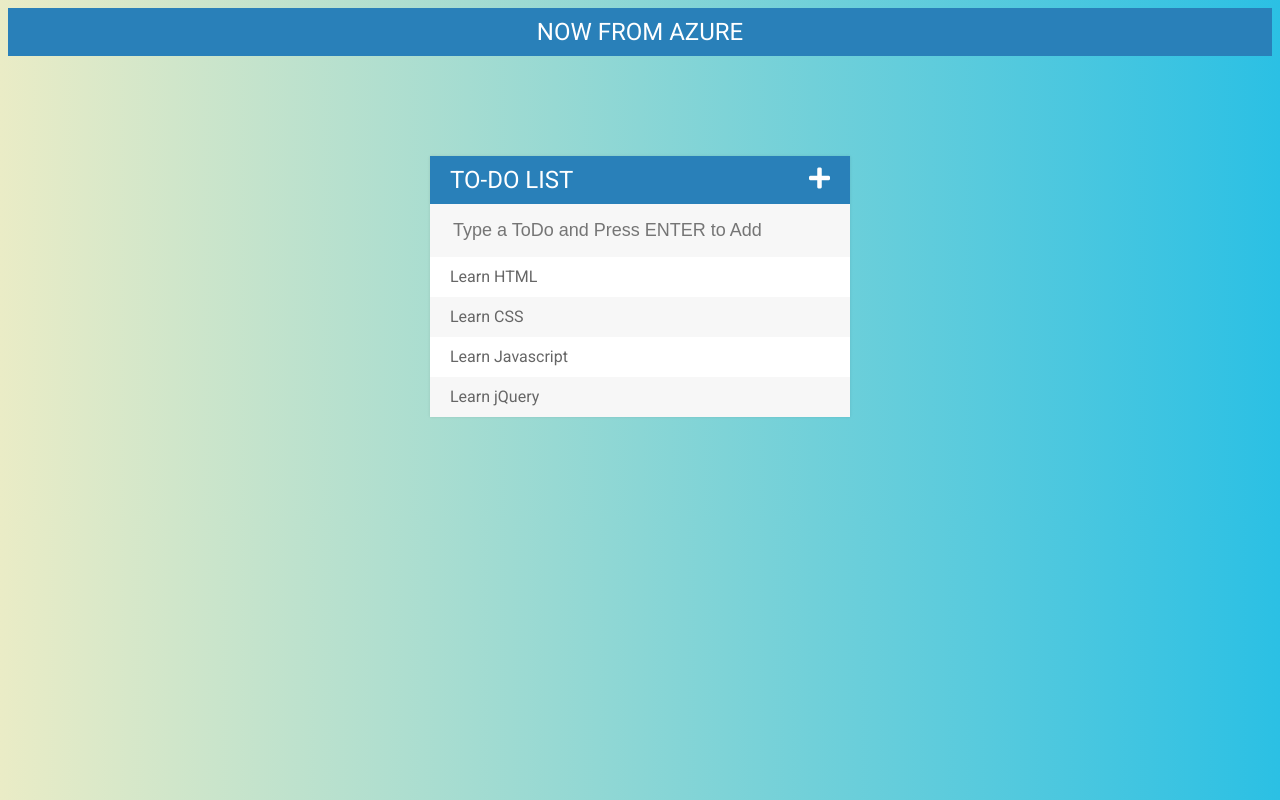
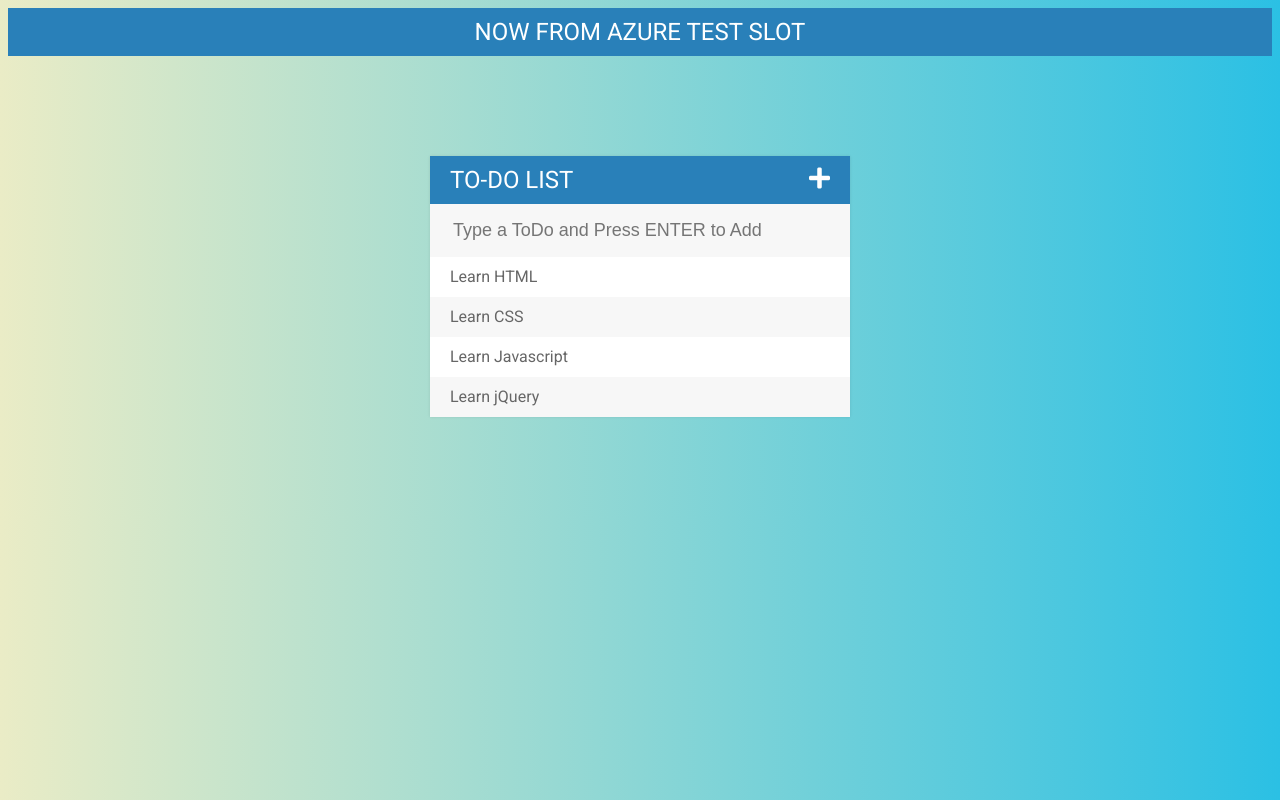
Before and after one commit to orlan2y3/Todos, a plain HTML site: page index.html in a window 1280 px wide. Drawn offline with Linux system fonts and the light colour scheme.

Commit message:
Test slot

```diff
--- a/index.html
+++ b/index.html
@@ -23,7 +23,7 @@
 
 <body>
     <div>
-        <h1 style="text-align: center;">Now From Azure</h1>
+        <h1 style="text-align: center;">Now From Azure Test Slot</h1>
     </div>
     <div id="container">
         <h1>To-do List<i class="fa fa-plus" aria-hidden="true"></i></h1>
```
